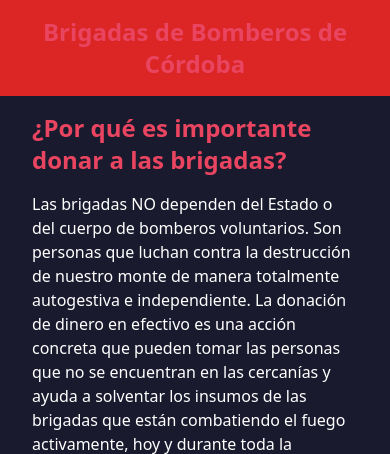
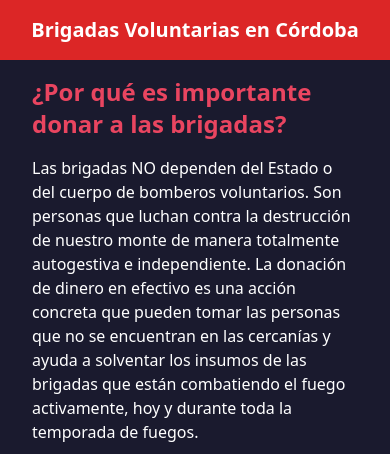
Before and after one commit to carlosgraffi/AyudaIncendiosCordoba, a Flask app: page / in a window 390 px wide. Shown: the top 454 px of the page. Run offline with Flask 3, Linux system fonts and the light colour scheme.

Commit message:
Agent query: Is the navigation bar text content updated to "Brigadas Voluntarias en Córdoba"? Is the text color white and the size reduced? Does the layout look good on both desktop and mobile devices?

```diff
--- a/static/css/tailwind.css
+++ b/static/css/tailwind.css
@@ -47,4 +47,17 @@ input[type="text"] {
     .brigade-card {
         width: 100%;
     }
+
+    h1 {
+        font-size: 1.25rem;
+    }
 }
+
+/* Header styles */
+header {
+    background-color: #0f3460;
+}
+
+header h1 {
+    color: #ffffff;
+}
--- a/templates/base.html
+++ b/templates/base.html
@@ -3,18 +3,18 @@
 <head>
     <meta charset="UTF-8">
     <meta name="viewport" content="width=device-width, initial-scale=1.0">
-    <title>Brigadas de Bomberos de Córdoba</title>
+    <title>Brigadas Voluntarias en Córdoba</title>
     <link rel="stylesheet" href="{{ url_for('static', filename='css/tailwind.css') }}">
 </head>
 <body class="min-h-screen">
-    <header class="bg-red-600 text-white p-4">
-        <h1 class="text-2xl font-bold text-center">Brigadas de Bomberos de Córdoba</h1>
+    <header class="bg-red-600 p-4">
+        <h1 class="text-xl font-semibold text-center text-white">Brigadas Voluntarias en Córdoba</h1>
     </header>
     <main class="container mx-auto p-4">
         {% block content %}{% endblock %}
     </main>
     <footer class="text-center p-4 mt-8">
-        <p>&copy; 2023 Brigadas de Bomberos de Córdoba. Todos los derechos reservados.</p>
+        <p>&copy; 2023 Brigadas Voluntarias en Córdoba. Todos los derechos reservados.</p>
     </footer>
     <script src="{{ url_for('static', filename='js/script.js') }}"></script>
 </body>
```
